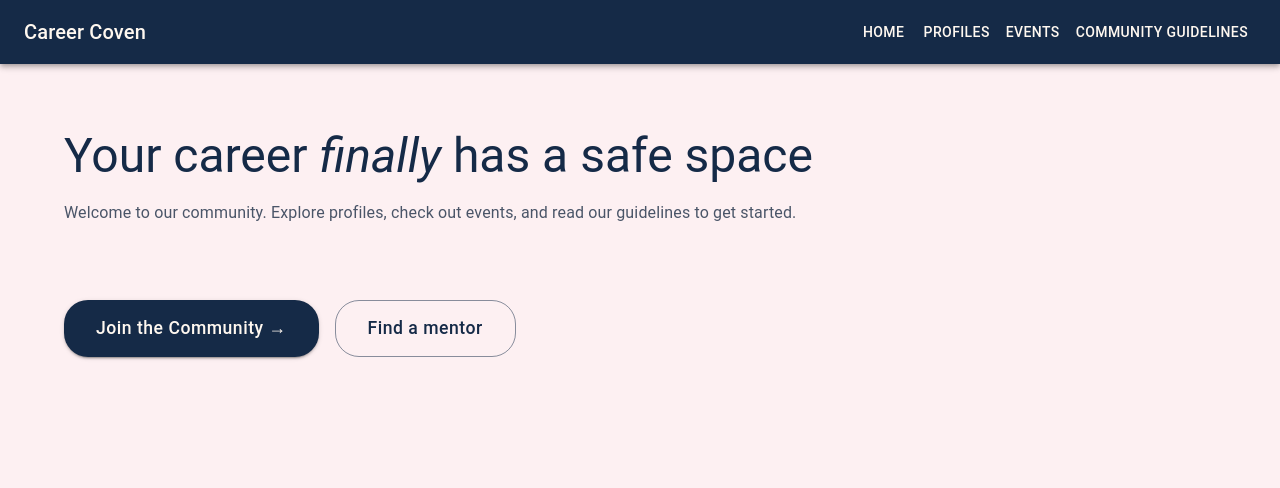
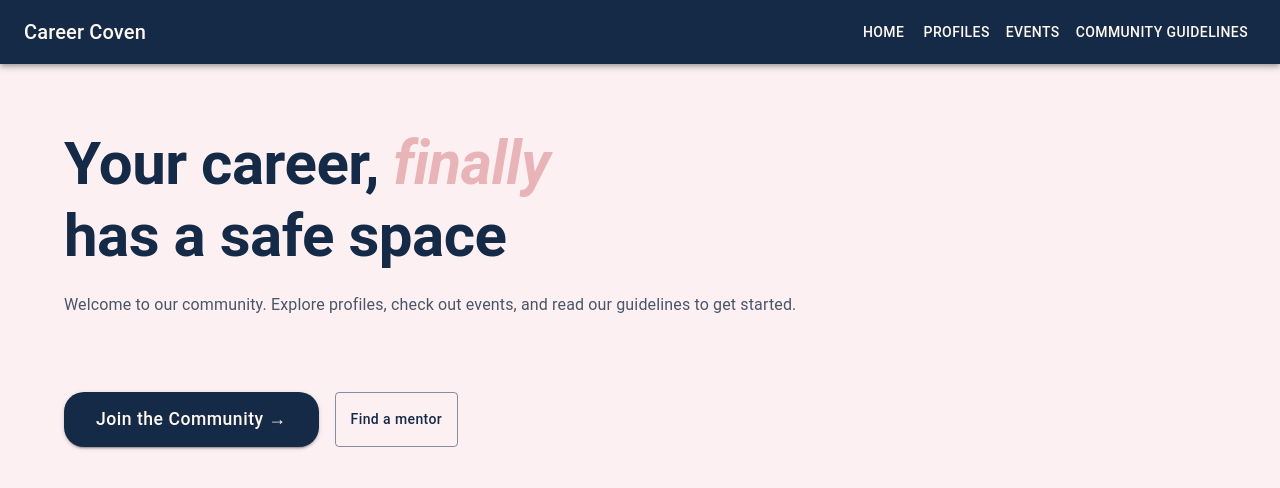
Before and after one commit to Patriciadburns1/AngryNoodles-, a React (Vite) app: page / in a window 1280 px wide. Shown: the top 488 px of the page. Built offline with nearby package versions, Linux system fonts and the light colour scheme.

Commit message:
need to integrate

```diff
--- a/src/views/Home.jsx
+++ b/src/views/Home.jsx
@@ -3,9 +3,9 @@ import { Link } from 'react-router-dom';
 
 function Home() {
   return (
-    <Box sx={{ py: 4 }}>
-      <Typography variant="h3" component="h1" gutterBottom>
-        Your career <Box component="span" sx={{ fontStyle: 'italic' }}>finally</Box> has a safe space
+    <Box sx={{ py: 4, textAlign: 'left' }}>
+      <Typography variant="h2" component="h1" gutterBottom fontWeight="bold" sx={{ width: '50%' }}>
+        Your career, <Box component="span" sx={{ fontStyle: 'italic', color: '#e8b4b8' }}>finally</Box> has a safe space
       </Typography>
       <Typography variant="body1" color="text.secondary" sx={{ mb: '75px' }}>
         Welcome to our community. Explore profiles, check out events, and read our guidelines to get started.
@@ -16,7 +16,7 @@ function Home() {
           component={Link}
           to="/community-guidelines"
           size="large"
-          sx={{ textTransform: 'none', borderRadius: 6, px: 4, py: 1.5, fontSize: '1.1rem' }}
+          sx={{ textTransform: 'none', borderRadius: 5, px: 4, py: 1.5, fontSize: '1.1rem' }}
         >
           Join the Community →
         </Button>
@@ -24,8 +24,7 @@ function Home() {
           variant="outlined"
           component={Link}
           to="/profiles"
-          sx={{ textTransform: 'none', borderRadius: 6, px: 4, py: 1.5, fontSize: '1.1rem' }}
-
+          sx={{ textTransform: 'none' }}
         >
           Find a mentor
         </Button>
```
